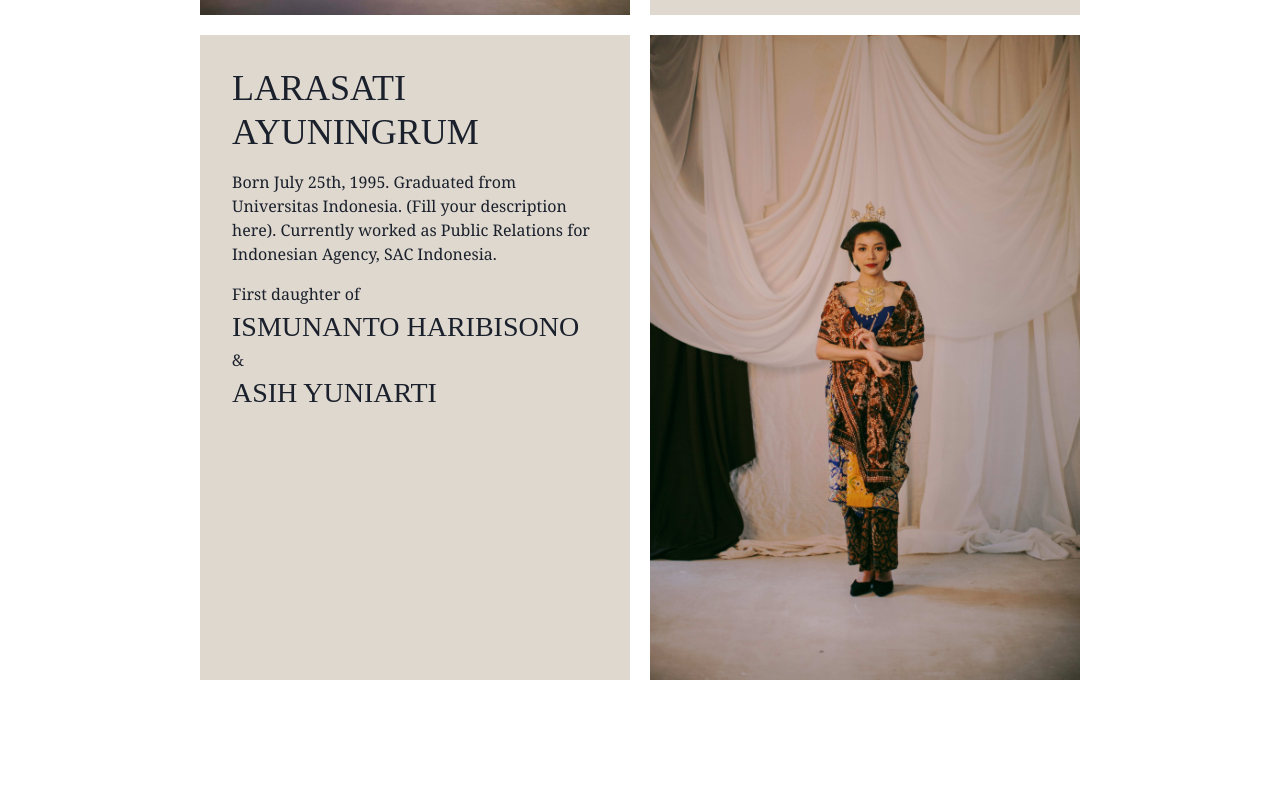
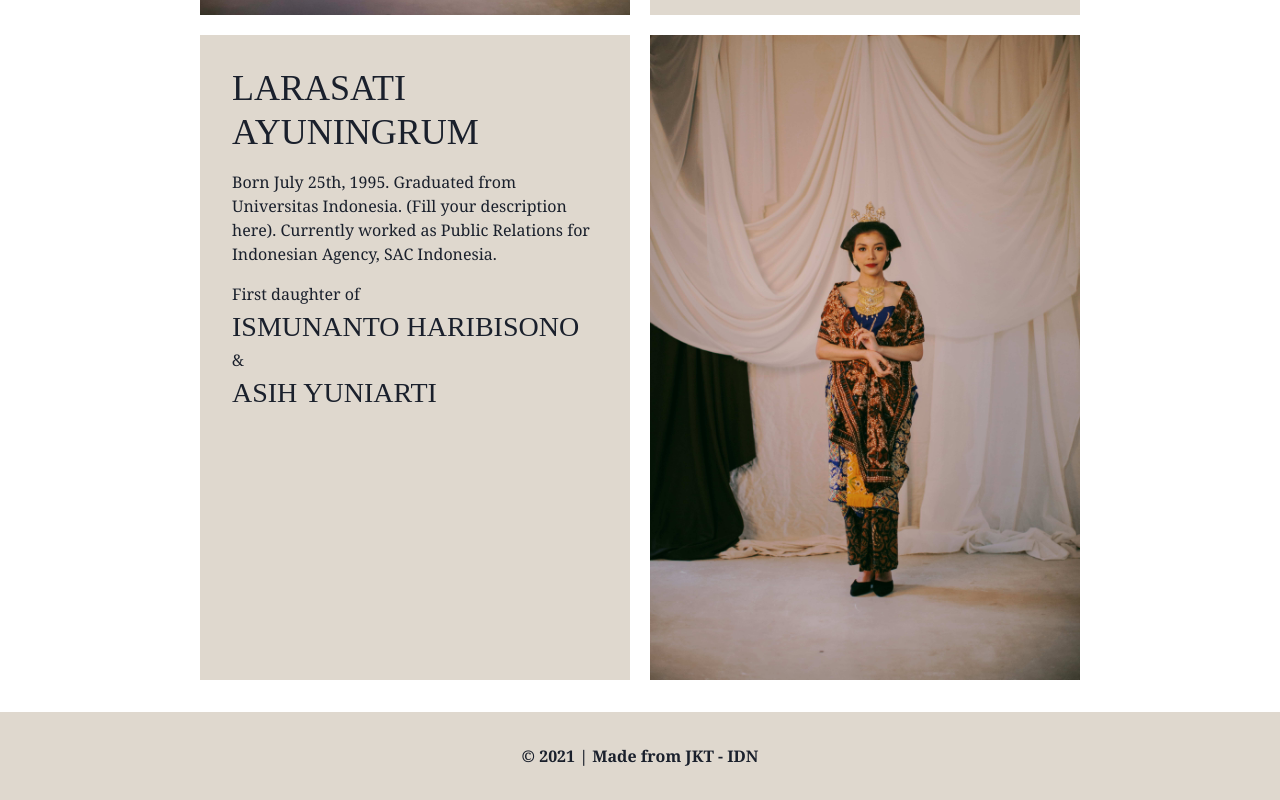
Before and after one commit to irshadi/wedding-site, a Gatsby site: page / in a window 1280 px wide. Shown: the part 2266-3066 px from the top of the page. Before the commit the page ends 2946 px from the top, so only its background shows below. Built offline with nearby package versions, Linux system fonts and the light colour scheme; Gatsby itself is replaced by a stand-in of ours.

Commit message:
feat: create footer

```diff
--- /dev/null
+++ b/src/components/Footer/index.js
@@ -0,0 +1,20 @@
+import React from "react";
+import { Flex, Text } from "@chakra-ui/layout";
+import { COLOR_MAP } from "../../constants/color";
+
+export const Footer = () => {
+  return (
+    <Flex
+      w="100%"
+      py="2em"
+      px="10em"
+      mt="2em"
+      fontFamily="Georgia"
+      bg={COLOR_MAP.BEIGE}
+    >
+      <Text w="100%" textAlign="center" fontWeight="bold">
+        © {new Date().getFullYear()} | Made from JKT - IDN
+      </Text>
+    </Flex>
+  );
+};
--- a/src/components/PageLayout/index.js
+++ b/src/components/PageLayout/index.js
@@ -1,12 +1,14 @@
 import React from "react";
 import { Box } from "@chakra-ui/layout";
 import { NavigationBar } from "../NavigationBar";
+import { Footer } from "../Footer";
 
 export const PageLayout = ({ children }) => {
   return (
     <Box overflowX="hidden">
       <NavigationBar />
       {children}
+      <Footer />
     </Box>
   );
 };
```
